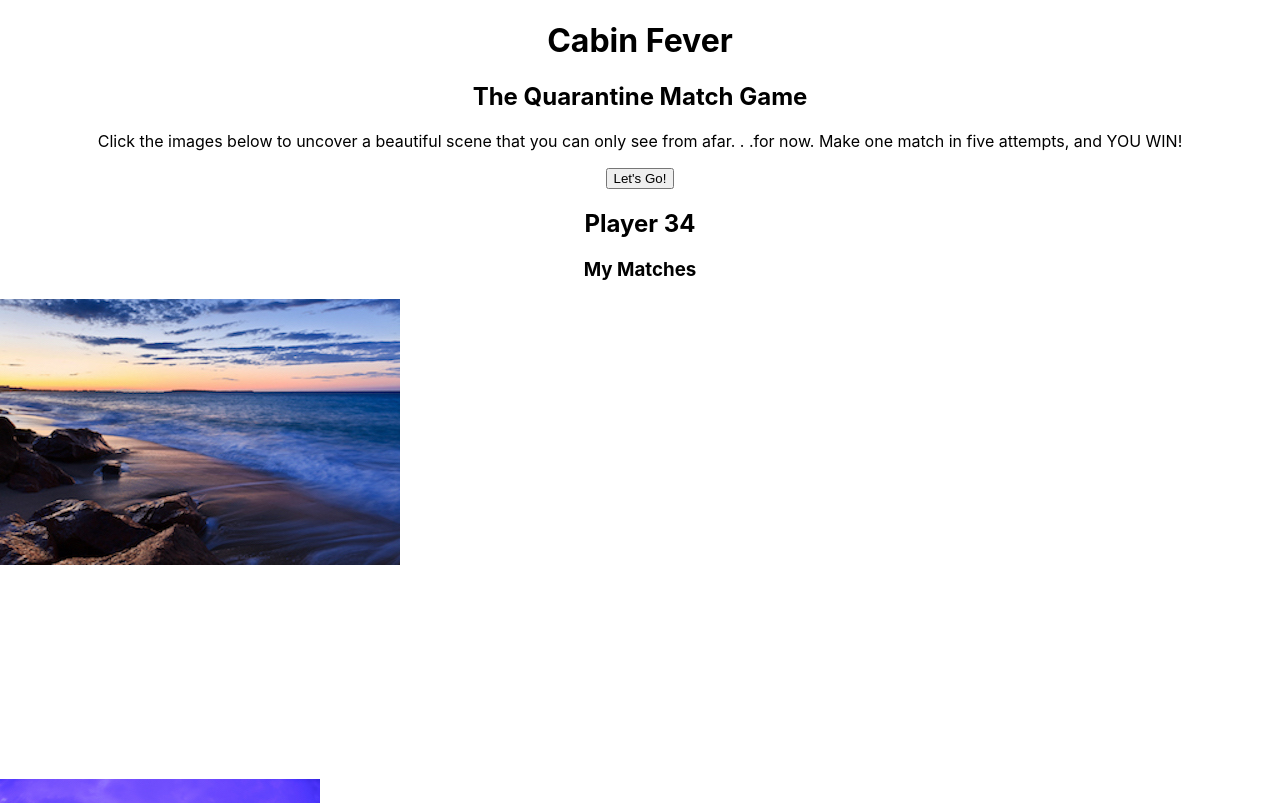
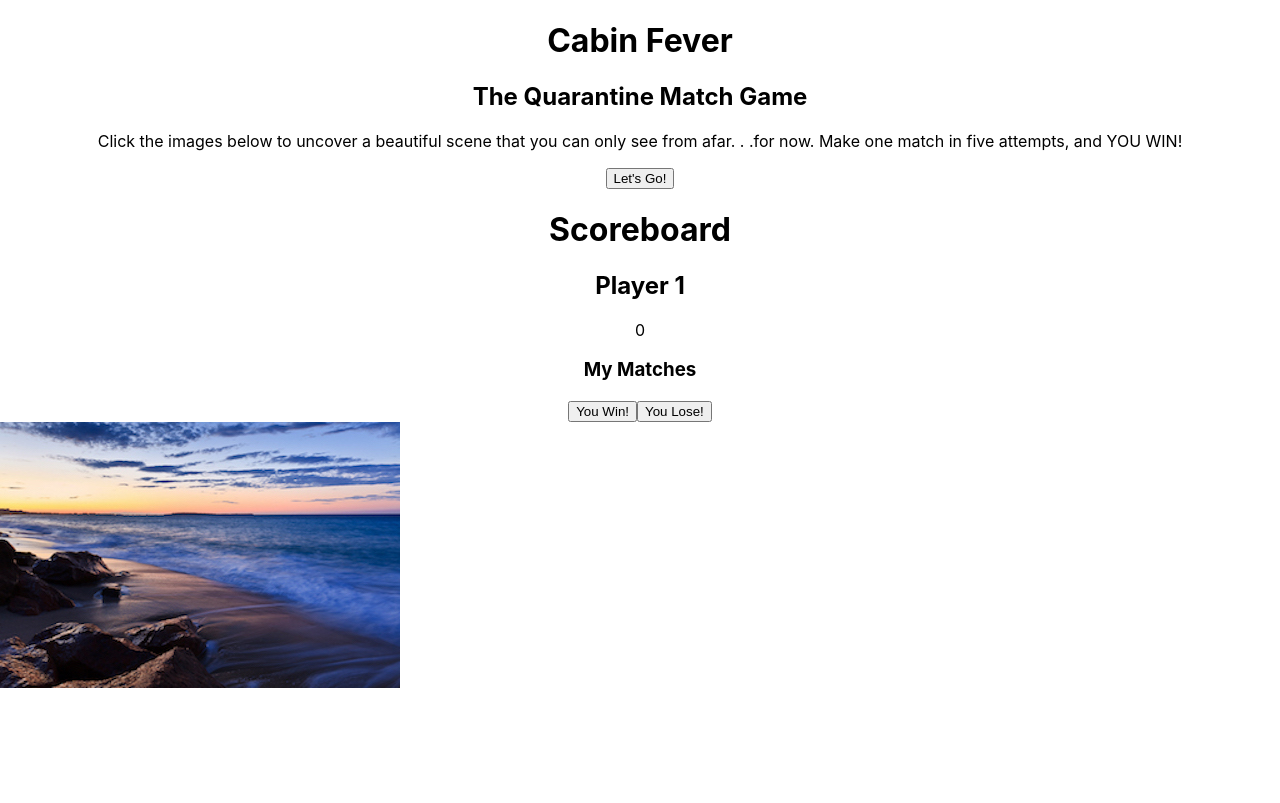
Before and after one commit to deannalenore/cabin-fever-react, a React (Create React App) app: page / in a window 1280 px wide. Shown: the top 803 px of the page. Built offline with nearby package versions, Linux system fonts and the light colour scheme.

Commit message:
includes scoreboard button

```diff
--- a/package.json
+++ b/package.json
@@ -10,7 +10,9 @@
     "react": "^16.13.1",
     "react-bootstrap": "^1.0.1",
     "react-dom": "^16.13.1",
-    "react-scripts": "3.4.1"
+    "react-redux": "^7.2.0",
+    "react-scripts": "3.4.1",
+    "redux": "^4.0.5"
   },
   "scripts": {
     "start": "react-scripts start",
--- a/src/App.js
+++ b/src/App.js
@@ -15,9 +15,8 @@ function App() {
           see from afar. . .for now. Make one match in five attempts, and YOU
           WIN!
         </p>
-        <p>
-          <Button variant="primary">Let's Go!</Button>
-        </p>
+
+        <Button variant="primary">Let's Go!</Button>
       </Jumbotron>
       <Scoreboard />
       <BeachCards />
--- a/src/Components/Scoreboard.js
+++ b/src/Components/Scoreboard.js
@@ -1,11 +1,35 @@
 import React, { Component } from "react";
+import { connect } from "react-redux";
 
-class Scoreboard extends Component {
+export class Scoreboard extends Component {
+  constructor(props) {
+    super(props);
+    this.state = {
+      score: 0,
+    };
+  }
+  win = () => {
+    this.setState({
+      score: this.state.score + 1,
+    });
+  };
+
+  lose = () => {
+    this.setState({
+      score: this.state.score - 1,
+    });
+  };
+
   render() {
     return (
       <div className="Score">
-        <h2>Player 34</h2>
+        <h1>Scoreboard</h1>
+        <h2>Player 1</h2>
+        <span>{this.state.score}</span>
         <h3>My Matches</h3>
+
+        <button onClick={this.win}>You Win!</button>
+        <button onClick={this.lose}>You Lose!</button>
       </div>
     );
   }
--- a/src/index.js
+++ b/src/index.js
@@ -2,13 +2,43 @@ import React from "react";
 import ReactDOM from "react-dom";
 import "./index.css";
 import App from "./App";
+import * as serviceWorker from "./serviceWorker";
+import { Provider } from "react-redux";
+import { createStore } from "redux";
 
-import * as serviceWorker from "./serviceWorker";
-import BeachCards from "./Components/BeachCards";
+const initialState = {
+  matches: 0,
+  player: [
+    {
+      name: "Player One",
+    },
+  ],
+};
+
+const reducer = (state = initialState, action) => {
+  switch (action.type) {
+    case "YOU_WIN":
+      return {
+        ...state,
+        score: state.score + action.payload.points,
+      };
+    case "YOU_LOSE":
+      return {
+        ...state,
+        score: state.score - action.payload.points,
+      };
+    default:
+      return state;
+  }
+};
+
+const store = createStore(reducer);
 
 ReactDOM.render(
   <React.StrictMode>
-    <App />
+    <Provider store={store}>
+      <App />
+    </Provider>
   </React.StrictMode>,
   document.getElementById("root")
 );
```
Also changed, not shown: 1 other file (tests, documents, lock files or other folders).
